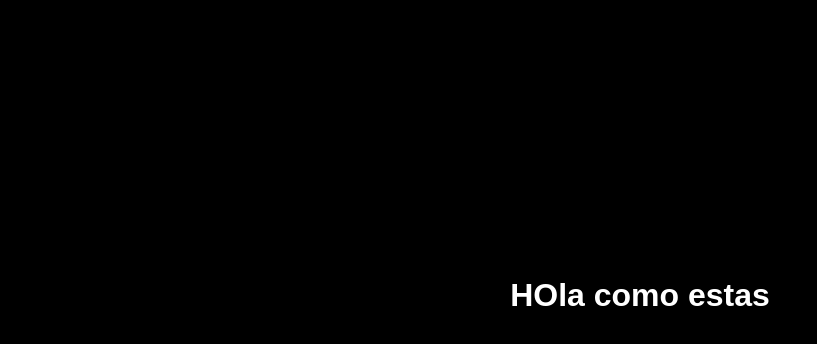
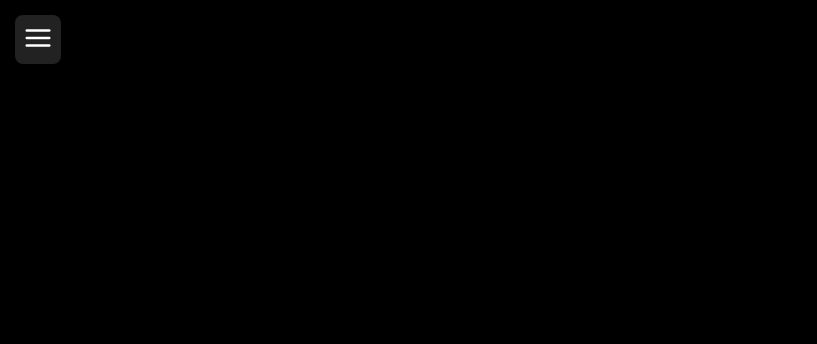
Before and after one commit to AndresBrav/My-Portfolio, a React (Vite) app: page / in a window 1280 px wide. Shown: the top 344 px of the page, without its empty margins (0-817 px from the left). Built offline with nearby package versions, Linux system fonts and the light colour scheme.

Commit message:
first version sidebar

```diff
--- a/package.json
+++ b/package.json
@@ -11,7 +11,8 @@
   },
   "dependencies": {
     "react": "^19.2.0",
-    "react-dom": "^19.2.0"
+    "react-dom": "^19.2.0",
+    "react-icons": "^5.5.0"
   },
   "devDependencies": {
     "@eslint/js": "^9.39.1",
--- a/src/App.tsx
+++ b/src/App.tsx
@@ -1,11 +1,12 @@
-import "./assets/styles/background.css"
+import "./assets/styles/background.css";
+import Header from "./components/header";
+import Sidebar from "./components/Sidebar";
 
 function App() {
     return (
         <>
-            <div>
-              <h1 className="h1design">HOla como estas</h1>
-            </div>
+            {/* <Header /> */}
+            <Sidebar />
         </>
     );
 }
--- a/src/assets/styles/background.css
+++ b/src/assets/styles/background.css
@@ -9,3 +9,9 @@ body {
     text-align: center;
     padding-top: 20%;
 }
+
+.header-container {
+    display: flex;
+    justify-content: center;
+    flex-direction: row;
+}
--- /dev/null
+++ b/src/components/Sidebar.tsx
@@ -0,0 +1,51 @@
+import { useState } from "react";
+import { FiMenu } from "react-icons/fi"; // ICONO del botón
+
+const Sidebar = () => {
+    const [open, setOpen] = useState(false); // controla abrir/cerrar
+
+    return (
+        <div style={{ display: "flex" }}>
+            {/* Botón pequeño arriba */}
+            <button
+                onClick={() => setOpen(!open)}
+                style={{
+                    position: "absolute",
+                    top: "15px",
+                    left: "15px",
+                    background: "#222",
+                    color: "white",
+                    border: "none",
+                    padding: "8px",
+                    borderRadius: "8px",
+                    cursor: "pointer",
+                    zIndex: 100,
+                }}
+            >
+                <FiMenu size={30} />
+            </button>
+
+            {/* SIDEBAR */}
+            <div
+                style={{
+                    background: "#111",
+                    color: "white",
+                    height: "100vh",
+                    width: open ? "230px" : "0px",
+                    overflow: "hidden",
+                    transition: "0.3s",
+                    paddingTop: "60px", // para que no choque con el botón
+                }}
+            >
+                <h3 style={{ padding: "10px" }}>Menú</h3>
+                <ul>
+                    <li style={{ padding: "10px" }}>Inicio</li>
+                    <li style={{ padding: "10px" }}>Perfil</li>
+                    <li style={{ padding: "10px" }}>Ajustes</li>
+                </ul>
+            </div>
+        </div>
+    );
+};
+
+export default Sidebar;
```
Also changed, not shown: src/components/Header.tsx (added, +10 -0 lines), src/assets/styles/Sidebar.css (added), 1 other file (tests, documents, lock files or other folders).
